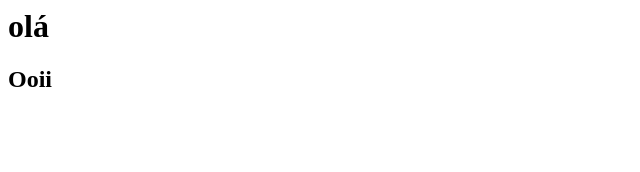
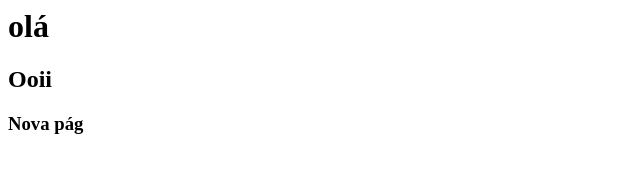
Before and after one commit to kamillygms/projetec, a plain HTML site: page index.html in a window 1280 px wide. Shown: the whole page, without its empty margins (0-640 px from the left). Drawn offline with Linux system fonts and the light colour scheme.

Commit message:
novo titulo

```diff
--- a/index.html
+++ b/index.html
@@ -6,5 +6,8 @@
         <h2>
             Ooii
         </h2>
+        <h3>
+            Nova pág
+        </h3>
     </body>
 </html>
```
